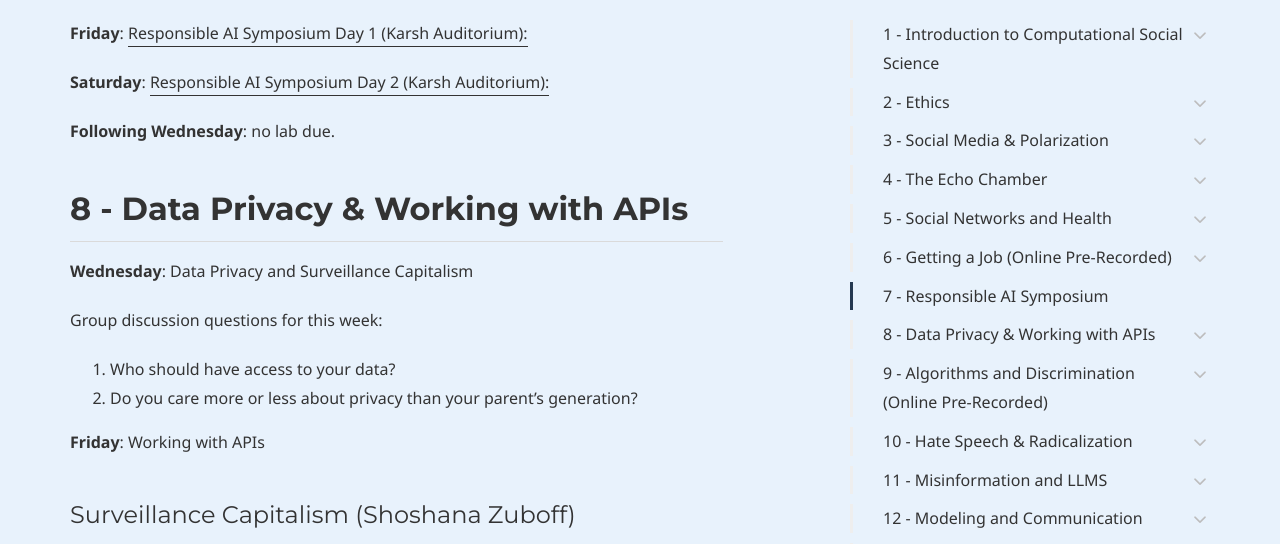
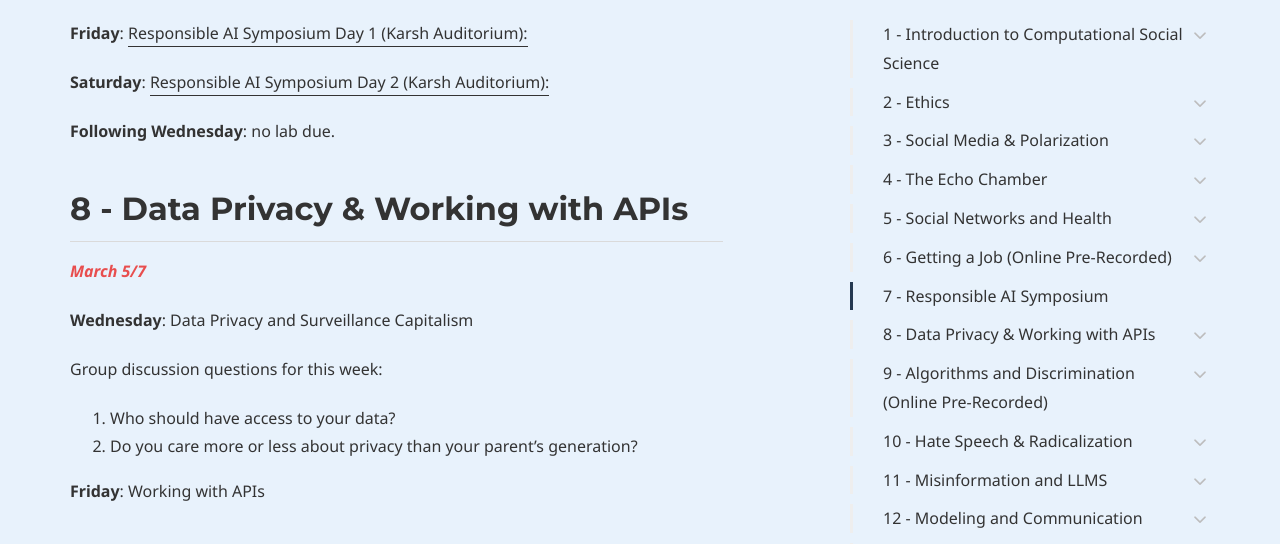
Before and after one commit to dssoc/dssoc.github.io, a Jekyll site: the page built from schedule.md, in a window 1280 px wide and 900 px high, scrolled down 12942 px, cut to the strip 0-544 px from the top of the window. Built offline with Jekyll 4.4.1, drawn with Linux system fonts in a browser that asks for light colours; some web fonts are replaced.

Commit message:
Update schedule.md

```diff
--- a/schedule.md
+++ b/schedule.md
@@ -512,6 +512,9 @@ Katya Ognyanova</a></li>
 
 ## 8 - Data Privacy & Working with APIs
 
+<b><i><font color="#E84E4E">March 5/7</font></i></b>
+
+
 **Wednesday**: Data Privacy and Surveillance Capitalism
 
 Group discussion questions for this week:
```
